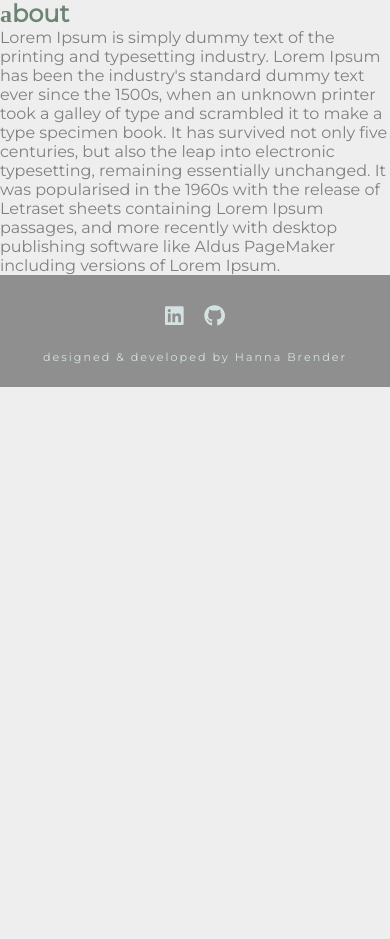
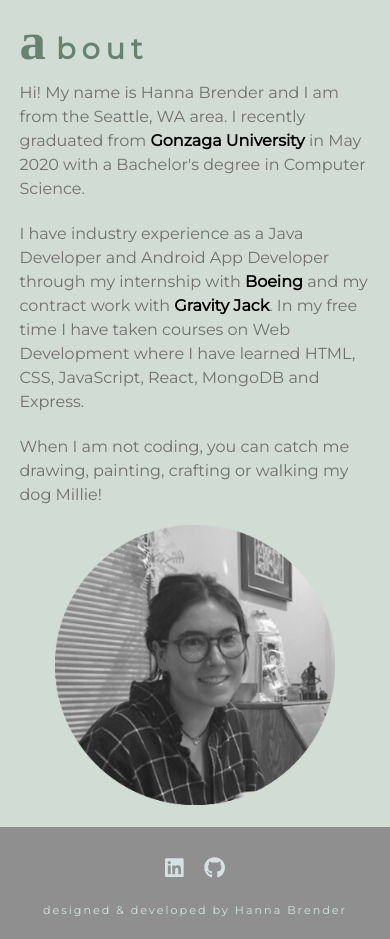
Before and after one commit to hbrender/my-website, a React (Create React App) app: page / in a window 390 px wide. Shown: the part 980-1919 px from the top of the page. Before the commit the page ends 1367 px from the top, so only its background shows below. Built offline with nearby package versions, Linux system fonts and the light colour scheme; a web font is replaced by a local one.

Commit message:
Add content and style about section

```diff
--- a/public/styles.css
+++ b/public/styles.css
@@ -18,10 +18,22 @@ h1 {
 
 h2 {
   color: #577460de;
+  font-size: 3rem;
+  /* font-size: 5rem; */
+  letter-spacing: 6px;
 }
 
-p {
-  color: gray;
+a {
+  text-decoration: none;
+  color: black;
+}
+
+.light p {
+  color:#7c7c7c;
+}
+
+.dark p {
+  color:#707070;
 }
 
 .first-letter{
@@ -29,7 +41,8 @@ p {
 }
 
 h2 .first-letter {
-
+  font-size: 4rem;
+  padding-right: 4px;
 }
 
 /* Columns */
@@ -89,7 +102,6 @@ nav {
 
 .nav-links a {
   color: #eee;
-  text-decoration: none;
   letter-spacing: 2px;
 }
 
@@ -113,9 +125,9 @@ nav {
 
 /* Home --------------------------------------------------------------- */
 
-.home {
+#home {
   margin-top: 15vh;
-  height: 100vh;
+  height: 80vh;
   /* justify-self: center; */
 }
 
@@ -136,7 +148,7 @@ nav {
   margin: 3% 5%;
 }
 
-.home .first-letter{
+#home .first-letter{
   /* font-size: 6.5rem; */
   font-size: 7.4vw;
   padding-right: 6px;
@@ -147,7 +159,7 @@ nav {
   padding-right: 5%;
 }
 
-.home p {
+#home p {
   font-size: 1.1rem;
   margin: 3% 5%;
   letter-spacing: 3px;
@@ -164,7 +176,6 @@ nav {
   padding: 12px 15px;
   margin-right: 5%;
   text-align: center;
-  text-decoration: none;
   letter-spacing: 2px;
   border-radius: 7px;
   font-size: 1rem;
@@ -177,14 +188,45 @@ nav {
 }
 
 .button-dark {
-  background-color:  #84af91de;
+  background-color:#84af91de;
   color: #eee;
 }
 
 /* About --------------------------------------------------------------- */
 
-.about {
+#about {
+  display: inline-block;
+  padding: 3% 5%;
+  /* height: 100vh; */
+  background-color:  #84af9148;
+}
 
+.about-content {
+  width: 66.66%;
+  float: left;
+}
+
+.about-img {
+  width: 33.33%;
+  float: left;
+  text-align: center;
+}
+
+#about p {
+  padding: 3% 2% 3% 0%;
+  line-height: 1.5rem;
+}
+
+#about img {
+  max-width: 100%;
+}
+
+#about a {
+  font-weight: bolder;
+}
+
+#about a:hover {
+  text-decoration: underline;
 }
 
 /* Footer --------------------------------------------------------------- */
@@ -201,7 +243,6 @@ footer {
 .footer-text {
   font-size: 0.7rem;
   letter-spacing: 2px;
-  text-decoration: none;
   color: inherit;
   cursor: pointer;
 }
@@ -225,6 +266,14 @@ footer {
 /* Media queries --------------------------------------------------------- */
 
 @media screen and (max-width: 768px) {
+  h2 {
+    font-size: 1.8rem;
+  }
+
+  h2 .first-letter {
+    font-size: 3.3rem;
+  }
+
   /* Navbar */
 
   .fa-bars {
@@ -241,6 +290,7 @@ footer {
     flex-direction: column;
     align-items: flex-end;
     opacity: 0;
+    visibility: hidden;
     width: 280px;
     justify-content: unset;
   }
@@ -257,11 +307,12 @@ footer {
     background-color:#577460ee;
     height: 100%;
     opacity: 1;
+    visibility: visible;
   }
 
   /* Home */
 
-  .home {
+  #home {
     margin-top: 8vh;
     height: 100vh;
     justify-self: center;
@@ -287,14 +338,29 @@ footer {
     letter-spacing: 3px;
   }
 
-  .home .first-letter{
+  #home .first-letter{
     /* font-size: 6.5rem; */
     font-size: 10.4vw;
     padding-right: 6px;
   }
 
-  .home p {
+  #home p {
     letter-spacing: 1px;
+  }
+
+  /* About */
+
+  .about-content {
+    width: 100%;
+  }
+
+  #about p {
+    padding-right: 0;
+  }
+
+  .about-img {
+    width: 100%;
+    padding: 2% 10%;
   }
 }
 
@@ -309,7 +375,7 @@ footer {
   }
 
   /* Home */
-  .home p {
+  #home p {
     font-size: 1rem;
     line-height: 1.8rem;
   }
--- a/src/components/About.jsx
+++ b/src/components/About.jsx
@@ -2,9 +2,16 @@ import React from 'react';
 
 function About() {
   return (
-    <div className="about">
+    <div id="about" className="dark">
       <h2><span className="first-letter">a</span>bout</h2>
-      <p>Lorem Ipsum is simply dummy text of the printing and typesetting industry. Lorem Ipsum has been the industry's standard dummy text ever since the 1500s, when an unknown printer took a galley of type and scrambled it to make a type specimen book. It has survived not only five centuries, but also the leap into electronic typesetting, remaining essentially unchanged. It was popularised in the 1960s with the release of Letraset sheets containing Lorem Ipsum passages, and more recently with desktop publishing software like Aldus PageMaker including versions of Lorem Ipsum.</p>
+      <div className="about-content">
+        <p>Hi! My name is Hanna Brender and I am from the Seattle, WA area. I recently graduated from <a href="https://www.gonzaga.edu/">Gonzaga University</a> in May 2020 with a Bachelor's degree in Computer Science.</p>
+        <p>I have industry experience as a Java Developer and Android App Developer through my internship with <a href="https://www.boeing.com/">Boeing</a> and my contract work with <a href="https://gravityjack.com/">Gravity Jack</a>. In my free time I have taken courses on Web Development where I have learned HTML, CSS, JavaScript, React, MongoDB and Express.</p>
+        <p>When I am not coding, you can catch me drawing, painting, crafting or walking my dog Millie! </p>
+      </div>
+      <div className="about-img">
+        <img src="images/profile.png" alt="profile picture"></img>
+      </div>
     </div>
   );
 }
--- a/src/components/Home.jsx
+++ b/src/components/Home.jsx
@@ -2,7 +2,7 @@ import React from 'react';
 
 function Home() {
   return (
-    <div className="home">
+    <div id="home" className="light">
       <div className="home-text">
         <h1>
           <span className="name">
@@ -11,9 +11,6 @@ function Home() {
           </span>
         </h1>
         <p>Hi, I am a software developer based in Seattle, WA and I have a passion for creative problem solving and optimizing user experience with software.</p>
-
-        {/* <a className="button-dark" href="mailto:hbrender615@gmail.com">get in touch</a>
-        <a className="button-light" target="_blank" rel="noreferrer" href="resume.pdf">resume</a> */}
         <div className="home-buttons">
           <a className="button-dark" href="mailto:hbrender615@gmail.com">get in touch</a>
           <a className="button-light" target="_blank" rel="noreferrer" href="resume.pdf">resume</a>
```
Also changed, not shown: public/images/profile.png (added).
